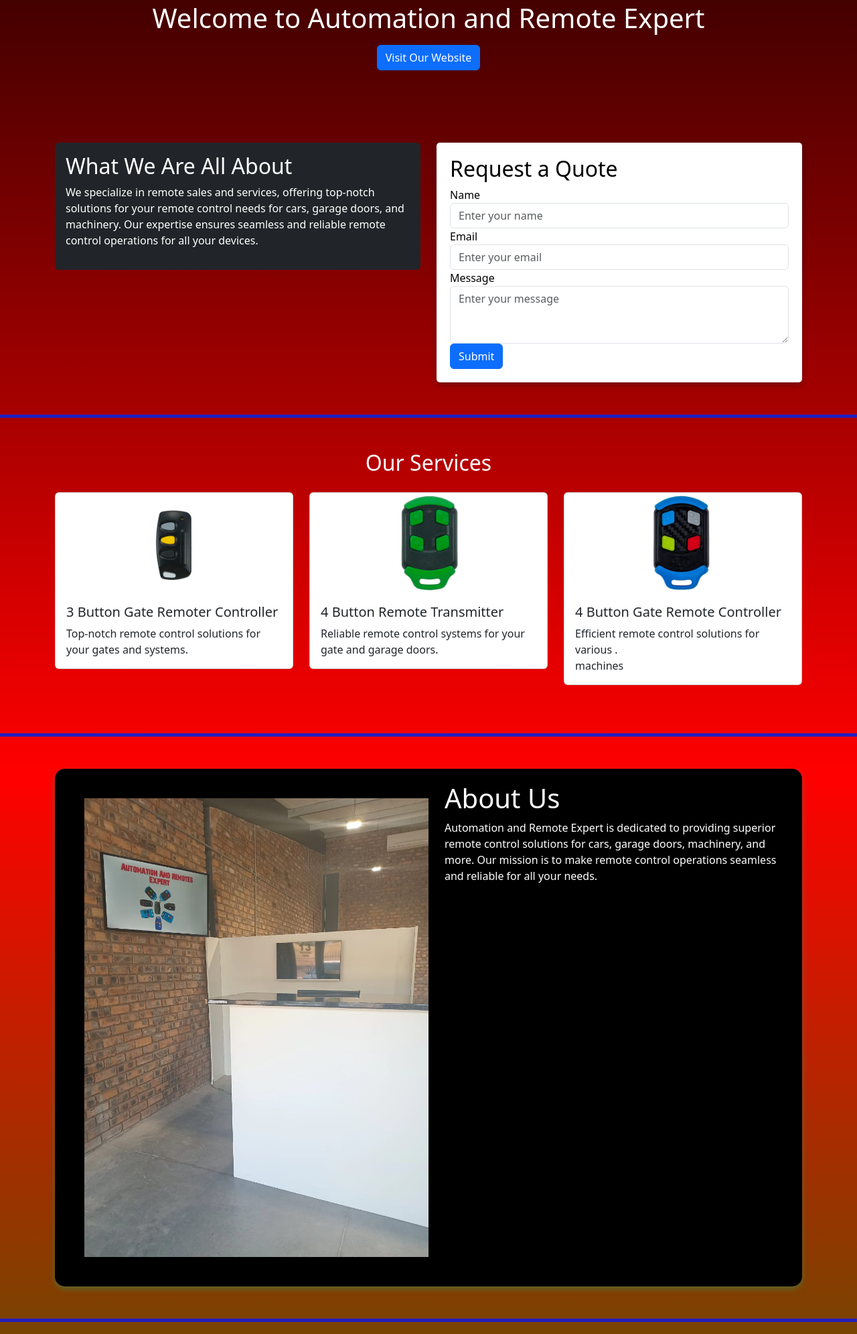
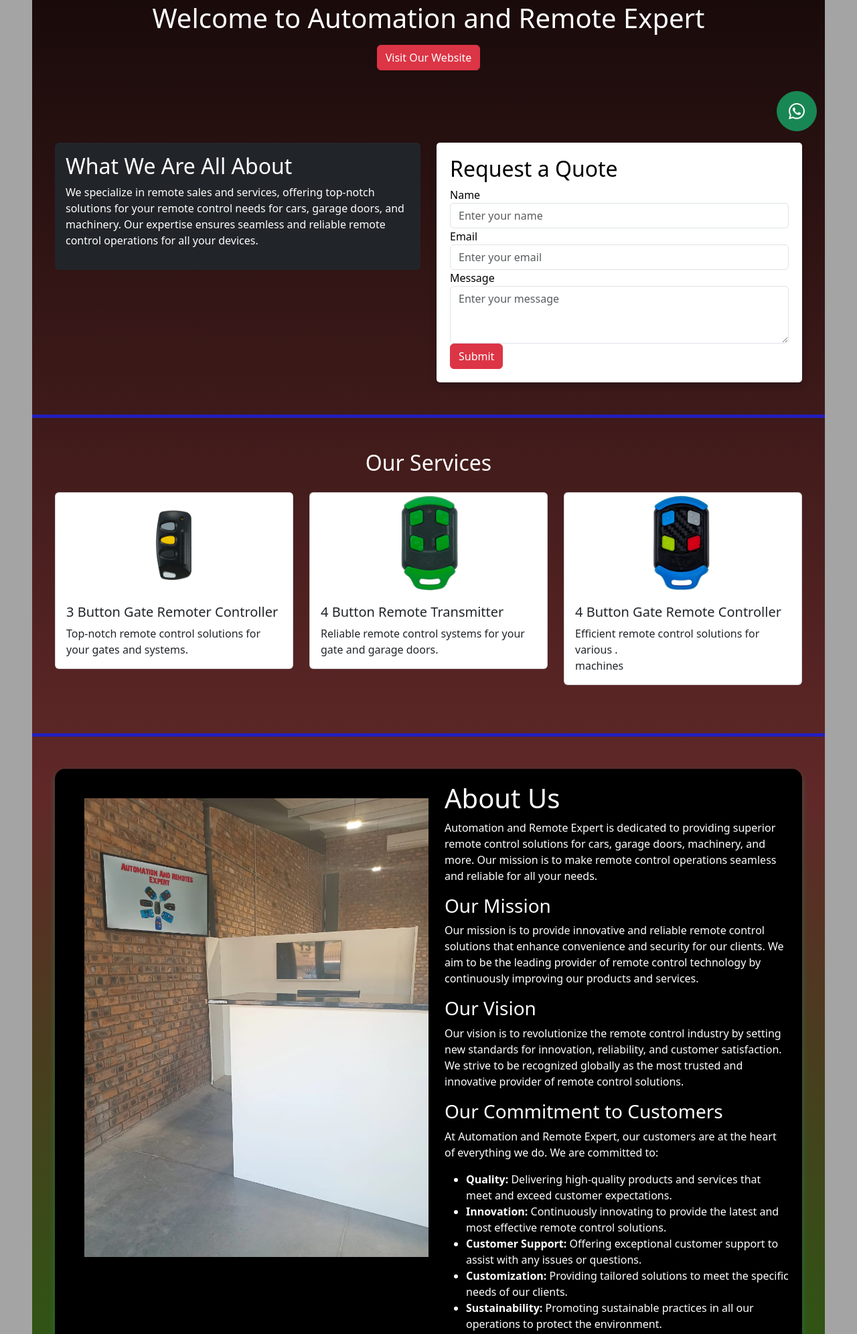
Before and after one commit to codewithcosmos/remote-expert, a website: page index.html in a window 1280 px wide. Shown: the part 424-2416 px from the top of the page at 67% size. Drawn offline with nearby package versions, Linux system fonts and the light colour scheme.

Commit message:
Updated text about us and images

```diff
--- a/index.html
+++ b/index.html
@@ -5,12 +5,14 @@
     <meta name="viewport" content="width=device-width, initial-scale=1.0">
     <title>Automation and Remote Expert</title>
     <link href="https://cdn.jsdelivr.net/npm/bootstrap@5.3.3/dist/css/bootstrap.min.css" rel="stylesheet" integrity="sha384-QWTKZyjpPEjISv5WaRU9OFeRpok6YctnYmDr5pNlyT2bRjXh0JMhjY6hW+ALEwIH" crossorigin="anonymous">
+    <link rel="stylesheet" href="https://cdn.jsdelivr.net/npm/bootstrap-icons@1.11.3/font/bootstrap-icons.min.css">
     <link rel="stylesheet" href="styles.css">
     <link rel="icon"  href="images/logo1.png">
 </head>
 <body>
+    <section class="centered-container mx-5">
         <header class="header">
-        <nav class="navbar navbar-expand-lg bg-dark navbar-dark fixed-top">
+            <nav class="navbar navbar-expand-lg bg-dark navbar-dark fixed-top mx-5">
                 <div class="container-fluid">
                     <a class="navbar-brand" href="#">
                         <img src="images/logo1.png" alt="Logo" width="44" height="34" class="d-inline-block align-text-top">
@@ -49,7 +51,7 @@
             <div class="container">
                 <img src="/images/remote.jpg" alt="Remote Image" class="img-fluid mb-3">
                 <h1 class="mb-3">Welcome to Automation and Remote Expert</h1>
-            <a href="#" class="btn btn-primary">Visit Our Website</a>
+                <a href="#" class="btn btn-danger">Visit Our Website</a>
             </div>
         </section>
 
@@ -77,7 +79,7 @@
                                 <label for="message">Message</label>
                                 <textarea class="form-control" id="message" rows="3" placeholder="Enter your message"></textarea>
                             </div>
-                        <button type="submit" class="btn btn-primary">Submit</button>
+                            <button type="submit" class="btn btn-danger">Submit</button>
                         </form>
                     </div>
                 </div>
@@ -129,6 +131,19 @@
                 <div class="about-card-text ml-4">
                     <h1>About Us</h1>
                     <p>Automation and Remote Expert is dedicated to providing superior remote control solutions for cars, garage doors, machinery, and more. Our mission is to make remote control operations seamless and reliable for all your needs.</p>
+      <h3>Our Mission</h3>
+      <p>Our mission is to provide innovative and reliable remote control solutions that enhance convenience and security for our clients. We aim to be the leading provider of remote control technology by continuously improving our products and services.</p>
+      <h3>Our Vision</h3>
+      <p>Our vision is to revolutionize the remote control industry by setting new standards for innovation, reliability, and customer satisfaction. We strive to be recognized globally as the most trusted and innovative provider of remote control solutions.</p>
+      <h3>Our Commitment to Customers</h3>
+      <p>At Automation and Remote Expert, our customers are at the heart of everything we do. We are committed to:</p>
+      <ul>
+        <li><strong>Quality:</strong> Delivering high-quality products and services that meet and exceed customer expectations.</li>
+        <li><strong>Innovation:</strong> Continuously innovating to provide the latest and most effective remote control solutions.</li>
+        <li><strong>Customer Support:</strong> Offering exceptional customer support to assist with any issues or questions.</li>
+        <li><strong>Customization:</strong> Providing tailored solutions to meet the specific needs of our clients.</li>
+        <li><strong>Sustainability:</strong> Promoting sustainable practices in all our operations to protect the environment.</li>
+      </ul>
                 </div>
             </div>
         </section>
@@ -180,11 +195,16 @@
                         <p>We specialize in providing superior remote control solutions for various applications.</p>
                         <a href="#" class="btn btn-primary">Terms and Conditions</a>
                     </div>
-                <div class="col-md-4">
+                    <div class="col-md-4 h5 gy-4">
                         <h5>Follow Us</h5>
-                    <a href="#"><i class="fab fa-facebook-f"></i></a>
-                    <a href="#"><i class="fab fa-twitter"></i></a>
-                    <a href="#"><i class="fab fa-linkedin-in"></i></a>
+                       <!-- WhatsApp Button -->
+                          <a href="https://wa.me/641410505" target="_blank" class="btn btn-success position-fixed" style="bottom: 180px; right: 60px; border-radius: 50%; width: 60px; height: 60px; display: flex; align-items: center; justify-content: center;">
+                          <i class="bi bi-whatsapp" style="font-size: 24px;"></i>
+                          </a>
+                          <a href="https://facebook.com/remotesexpert" target="_blank"><i class="bi bi-facebook"></i></a>
+                          <a href="https://wa.me/624016614" target="_blank"><i class="bi bi-whatsapp"></i></a>
+                          <a href="https://linked.com/in/remotesexpert" target="_blank"><i class="bi bi-linkedin"></i></a>
+                          <a href="https://twitter.com/remotesexpert" target="_blank"><i class="bi bi-twitter-x"></i></a>
                     </div>
                 </div>
                 <div class="row mt-4">
@@ -193,9 +213,12 @@
                     </div>
                 </div>
             </div>
-        <a href="#" class="btn btn-primary float-right mb-2">↑</a>
+            <a class="h2 mb-3" href="#" style="position: fixed; float: right;">
+            <i class="bi bi-arrow-up-circle"></i></a>
             </footer>
 
         <script src="https://cdn.jsdelivr.net/npm/bootstrap@5.3.3/dist/js/bootstrap.bundle.min.js" integrity="sha384-YvpcrYf0tY3lHB60NNkmXc5s9fDVZLESaAA55NDzOxhy9GkcIdslK1eN7N6jIeHz" crossorigin="anonymous"></script>
     </body>
+    </section>
+</body>
 </html>
--- /dev/null
+++ b/package.json
@@ -0,0 +1,5 @@
+{
+  "dependencies": {
+    "bootstrap-icons": "^1.11.3"
+  }
+}
--- a/styles.css
+++ b/styles.css
@@ -1,8 +1,11 @@
 body {
-  background: linear-gradient(to bottom, black, red, green);
+  background: rgb(164, 164, 164);
+}
+.centered-container {
+  margin: 0 auto;
+  background: linear-gradient(to bottom, black, rgb(97, 40, 40), green);
   color: white;
 }
-
 .hero-section {
   padding: 60px 0;
 }
```
Also changed, not shown: README.md, 1 other file. Lines whose indentation alone changed are shown as unchanged.
